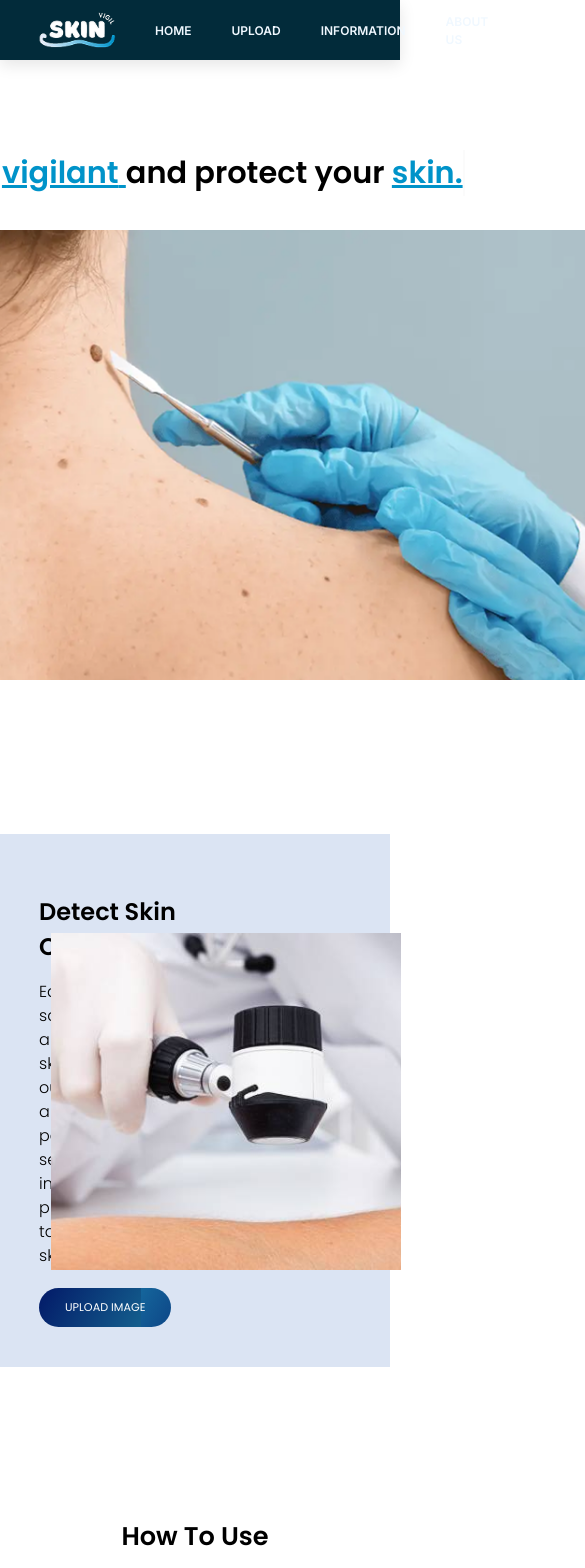
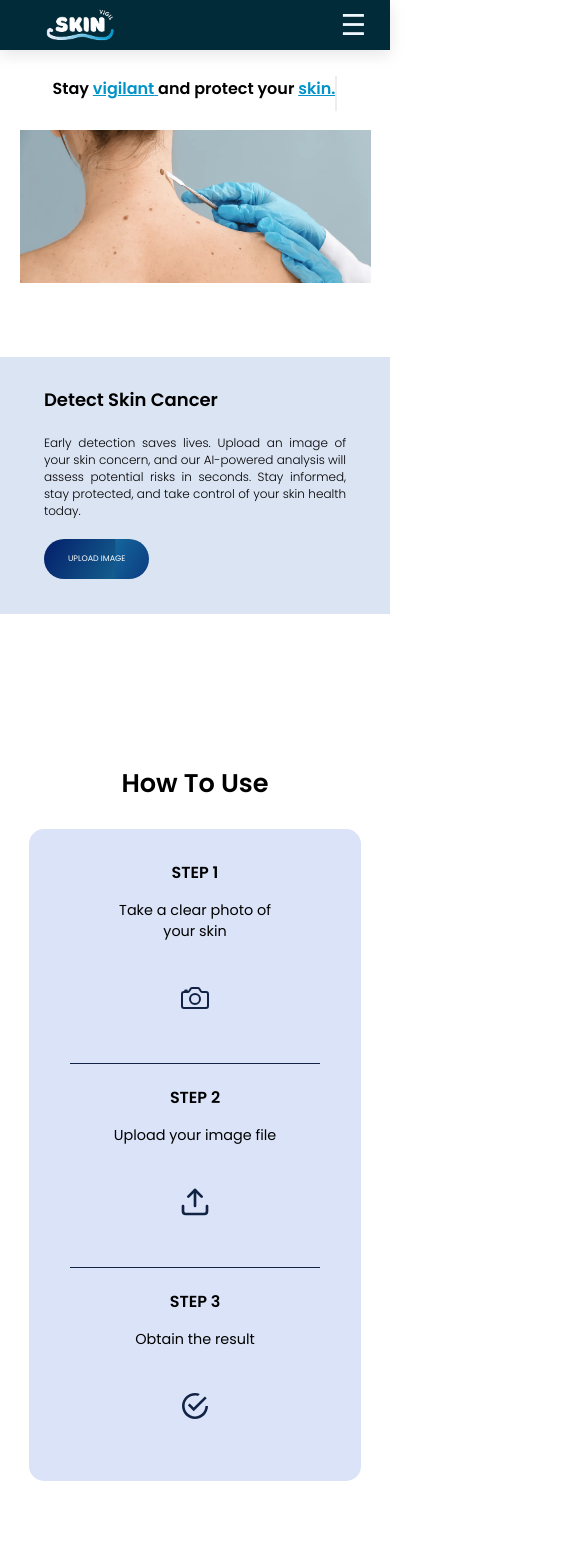
Before and after one commit to michlleee/skin-vigil-frontend, a React (Vite) app: page / in a window 390 px wide. Shown: the top 1568 px of the page, 585 px wide, since content can reach past the window. Built offline with nearby package versions, Linux system fonts and the light colour scheme.

Commit message:
add responsive logic to home css

```diff
--- a/src/components/Navbar/NavBar.jsx
+++ b/src/components/Navbar/NavBar.jsx
@@ -6,6 +6,7 @@ import "./NavbarStyle.css";
 function Navbar() {
     const [showNavbar, setShowNavbar] = useState(true);
     const [lastScrollY, setLastScrollY] = useState(0);
+    const [menuOpen, setMenuOpen] = useState(false);
 
     useEffect(() => {
         const handleScroll = () => {
@@ -26,14 +27,24 @@ function Navbar() {
             <a href="/" className="logo-container">
                 <img src={logo} alt="Logo" className="logo"/>
             </a>
-            <div className="content-container">
-                <ul id="navbar-contents">
-                <li><Link to="/" className="active">Home</Link></li>
-                    <li><Link to="/upload">Upload</Link></li>
-                    <li><Link to="/information">Information</Link></li>
-                    <li><Link to="/about-us">About Us</Link></li>
+
+            <button
+                className="hamburger"
+                onClick={() => setMenuOpen(!menuOpen)}
+                aria-label="Toggle navigation"
+            >
+                ☰
+            </button>
+
+            <div className={`content-container ${menuOpen ? "open" : ""}`}>
+                <ul className="navbar-contents">
+                <li><Link to="/" onClick={() => setMenuOpen(false)}>Home</Link></li>
+                <li><Link to="/upload" onClick={() => setMenuOpen(false)}>Upload</Link></li>
+                <li><Link to="/information" onClick={() => setMenuOpen(false)}>Information</Link></li>
+                <li><Link to="/about-us" onClick={() => setMenuOpen(false)}>About Us</Link></li>
                 </ul>
             </div>
+
         </nav>
     );
 }
--- a/src/components/Navbar/NavbarStyle.css
+++ b/src/components/Navbar/NavbarStyle.css
@@ -1,9 +1,18 @@
 @import url('https://fonts.googleapis.com/css2?family=Inter:wght@400;600;700&display=swap');
+
+nav,
+nav *,
+nav *::before,
+nav *::after {
+  box-sizing: border-box;
+}
+
 
 body{
     margin: 0;
     padding: 0;
     background-color: white;
+    overflow-x: hidden;
 }
 
 nav {
@@ -11,11 +20,13 @@ nav {
     align-items: center;
     justify-content: space-between;
     background: #022B3A;
-    padding: 5px;
+    padding-right: 10px;
+    padding-left: 20px;
     height: 50px;
     box-shadow: 0 5px 15px rgba(0, 0, 0, 0.1);
     position: fixed;
-    width: 100%;
+    width: 100vw;
+    max-width: 100vw;
     top: 0;
     left: 0;
     z-index: 1000;
@@ -38,26 +49,26 @@ nav {
 .logo {
     width: 90px;
     height: auto;
-    padding-left: 30%;
+    margin-left: 10px;
 }
 
 .content-container{
     padding-right: 2%;
 }
 
-#navbar-contents {
+.navbar-contents {
     display: flex;
     align-items: center;
     justify-content: center;
 }
 
-#navbar-contents li {
+.navbar-contents li {
     list-style: none;
     padding: 0 20px;
     position: relative;
 }
 
-#navbar-contents li a {
+.navbar-contents li a {
     text-decoration: none;
     font-size: 0.75rem;
     font-weight: 600;
@@ -68,11 +79,11 @@ nav {
     font-family: 'Inter', sans-serif;
 }
 
-#navbar-contents li a:hover{
+.navbar-contents li a:hover{
     color: rgb(115, 170, 218);
 }
 
-#navbar-contents li a::after {
+.navbar-contents li a::after {
     content: "";
     width: 0;
     height: 3px;
@@ -84,6 +95,61 @@ nav {
     transition: width 0.3s ease-in-out;
 }
 
-#navbar-contents li a:hover::after{
+.navbar-contents li a:hover::after{
     width: 60%;
 }
+
+.hamburger {
+  display: none;
+  font-size: 1.8rem;
+  background: none;
+  border: none;
+  color: aliceblue;
+  cursor: pointer;
+  transform: translateX(-20%);
+}
+
+@media (max-width: 768px) {
+  .hamburger {
+    display: block;
+    z-index: 1100;
+  }
+
+  .content-container {
+    display: none;
+    position: absolute;
+    top: 50px;
+    right: 0;
+    width: 100%;
+    background-color: #022B3A;
+    z-index: 999;
+  }
+
+  .content-container.open {
+    display: flex;
+    flex-direction: column;
+    align-items: flex-start;
+  }
+
+  .navbar-contents {
+    flex-direction: column;
+    width: 100%;
+    padding: 10px;
+  }
+
+  .navbar-contents li {
+    width: 100%;
+    padding: 10px 20px;
+  }
+
+  .navbar-contents li a {
+    display: block;
+    width: 100%;
+    color: aliceblue;
+    text-decoration: none;
+  }
+
+  .logo {
+    padding-left: 10px;
+  }
+}
--- a/src/components/Typewriter/TypewriterStyles.css
+++ b/src/components/Typewriter/TypewriterStyles.css
@@ -1,6 +1,6 @@
 .typewriter {
     font-family: "Poppins", sans-serif;
-    font-size: 1.9rem;
+    font-size: clamp(1.2rem, 4vw, 1.9rem);
     font-weight: 600;
     color: #000000;
     border-right: 2px solid #000000;
@@ -22,3 +22,24 @@
     color: #0093C9;
     text-decoration: underline;
 }
+
+@media (max-width: 900px) {
+    .typewriter {
+        font-size: 1.6rem;
+        margin-bottom: 25px;
+    }
+}
+
+@media (max-width: 600px) {
+    .typewriter {
+        font-size: 1.2rem;
+        margin-bottom: 20px;
+    }
+}
+
+@media (max-width: 400px) {
+    .typewriter {
+        font-size: 1rem;
+        margin-bottom: 15px;
+    }
+}
--- a/src/pages/home/HomePage.jsx
+++ b/src/pages/home/HomePage.jsx
@@ -2,7 +2,6 @@ import MottoSection from "./motto";
 import DetectionSection from "./detectSection";
 import HowTo from "./howTo";
 import WhoWeAre from "./whoWeAre";
-// import UVIndexMap from "../../components/UvIndexMap/UvIndexMap";
 
 function Home(){
   return (
@@ -11,7 +10,6 @@ function Home(){
       <DetectionSection />
       <HowTo />
       <WhoWeAre />
-      {/* <UVIndexMap /> */}
     </>
   );
 };
--- a/src/pages/home/detectSection.jsx
+++ b/src/pages/home/detectSection.jsx
@@ -16,9 +16,11 @@ function detectSection() {
               Stay informed, stay protected, and take control of your skin health today.
             </p>
             <a href="/upload">
-              <ShinyButton speed={5}>
-                <button className="upload-btn">UPLOAD IMAGE</button>
-              </ShinyButton>
+              <div className="btn-wrapper">
+                <ShinyButton speed={5}>
+                  <button className="upload-btn">UPLOAD IMAGE</button>
+                </ShinyButton>
+              </div>
             </a>
 
           </div>
--- a/src/pages/home/detectSectionStyles.css
+++ b/src/pages/home/detectSectionStyles.css
@@ -56,3 +56,84 @@
   right: -50px;
   margin-top: -168px;
 }
+
+@media (max-width: 900px) {
+
+  .detect-text {
+    max-width: 100%;
+    width: 100%;
+    margin-bottom: 20px;
+    display: flex;
+    flex-direction: column;
+    text-align: justify;
+    padding-left: 40px;
+    padding-right: 40px;
+  }
+
+  .detect-text p {
+    line-height: 1.4;
+  }
+
+  .detect-image {
+    display: none;
+  }
+
+  .detect-image img {
+    position: static;
+    width: 90vw;
+    max-width: 350px;
+    height: auto;
+    margin: 0;
+  }
+}
+
+@media (max-width: 600px) {
+  .detect-container {
+    padding: 20px 2vw;
+    margin-top: 90px;
+  }
+
+  .detect-text h2 {
+    font-size: 20px;
+  }
+
+  .detect-text p {
+    font-size: 14px;
+  }
+
+  .upload-btn {
+    font-size: 0.6rem;
+    padding: 5px 5px;
+  }
+
+  .detect-image {
+    display: none;
+  }
+}
+
+@media (max-width: 400px) {
+  .detect-container {
+    padding: 15px 1vw;
+    margin-top: 70px;
+  }
+
+  .detect-text h2 {
+    font-size: 18px;
+  }
+
+  .detect-text p {
+    font-size: 12px;
+  }
+
+  .upload-btn {
+    font-size: 0.5rem;
+    padding: 4px 4px;
+  }
+
+  .detect-image img {
+    width: 80vw;
+    max-width: 300px;
+    height: auto;
+    margin: 0;
+  }
+}
--- a/src/pages/home/howToStyles.css
+++ b/src/pages/home/howToStyles.css
@@ -14,13 +14,13 @@
 .main-content-container{
     background-color: #DAE3F7;
     display: flex;
-    justify-content: space-between;
+    justify-content: center;
     align-items: center;
     border-radius: 15px;
     padding: 30px;
     width: 80%;
     height: 350px;
-    margin-left: 8%;
+    margin: 0 auto;
 }
 
 .step {
@@ -28,12 +28,13 @@
     text-align: center;
     font-family: "Poppins", sans-serif;
     font-size: 1rem;
-    padding: 20px;
+    padding-top: 30px;
 }
 
 .step-desc{
-    margin-bottom: 50px;
+    margin-bottom: 40px;
 }
+
 
 .divider {
     height: 330px;
@@ -42,7 +43,7 @@
 }
 
 .step-txt{
-    margin-bottom: 50px;
+    margin-bottom: 40px;
     font-family: "Poppins", sans-serif;
     font-size: 1.4rem;
     font-weight: 600;
@@ -66,3 +67,79 @@
     color: rgb(23, 60, 92);
     animation: shake 0.3s ease-in-out;
 }
+
+
+@media (max-width: 900px) {
+    .main-content-container {
+        height: auto;
+        padding: 20px;
+        margin: 0 auto;
+    }
+
+    .step {
+        margin-bottom: 30px;
+    }
+}
+
+@media (max-width: 600px) {
+  .main-content-container {
+    flex-direction: column;
+    height: auto;
+    width: 80%;
+    margin-left: 1%;
+    padding: 10px;
+    align-items: center;
+    justify-content: center;
+    display: flex;
+    margin: 0 auto;
+  }
+
+  .divider {
+    display: block;
+    width: 80%;
+    height: 1px;
+    background-color: #112244;
+  }
+
+  .step {
+    padding: 10px 0;
+    font-size: 0.95rem;
+  }
+
+  .step-txt {
+    font-size: 1.1rem;
+    margin-bottom: 20px;
+  }
+
+  .icon {
+    font-size: 2.2rem;
+    margin-bottom: 10px;
+  }
+}
+
+@media (max-width: 400px) {
+  .main-content-container {
+    flex-direction: column;
+    width: 80%;
+    padding: 10px;
+    display: flex;
+    align-items: center;
+    justify-content: center;
+    margin: 0 auto;
+  }
+
+  .step {
+    padding: 5px 0;
+    font-size: 0.9rem;
+  }
+
+  .step-txt {
+    font-size: 1rem;
+    margin-bottom: 15px;
+  }
+
+  .icon {
+    font-size: 2rem;
+    margin-bottom: 8px;
+  }
+}
--- a/src/pages/home/motto.jsx
+++ b/src/pages/home/motto.jsx
@@ -6,12 +6,14 @@ function motto(){
     return(
         <div className="div-motto">
             <section className="motto">
-                <Typewriter className="motto-text"
-                    text="Stay vigilant and protect your skin."
-                    speed={70}
-                    pauseTime={4000}
-                    deleteSpeed={50}
-                />
+                <div className="typewriter-wrapper">
+                    <Typewriter
+                        text="Stay vigilant and protect your skin."
+                        speed={70}
+                        pauseTime={4000}
+                        deleteSpeed={50}
+                    />
+                </div>
                 <div className="image-container">
                     <img src={checkSkin} alt="Skin Check" className="skin-img" />
                 </div>
--- a/src/pages/home/mottoStyles.css
+++ b/src/pages/home/mottoStyles.css
@@ -15,3 +15,41 @@
     width: auto;
     height: 450px;
 }
+
+.typewriter-wrapper {
+    width: 100%;
+    text-align: center;
+}
+
+@media (max-width: 900px) {
+    .div-motto {
+        margin-top: 80px;
+    }
+
+    .skin-img {
+        width: 100%;
+        height: auto;
+    }
+}
+
+@media (max-width: 600px) {
+    .skin-img {
+        max-width: 90%;
+        height: auto;
+    }
+
+    .div-motto {
+        margin-top: 80px;
+    }
+}
+
+@media (max-width: 400px) {
+    .skin-img {
+        max-width: 90%;
+        height: auto;
+    }
+
+    .div-motto {
+        margin-top: 60px;
+    }
+}
--- a/src/pages/home/whoWeAreStyles.css
+++ b/src/pages/home/whoWeAreStyles.css
@@ -57,3 +57,51 @@
     font-size: 0.7rem;
     cursor: pointer;
 }
+
+@media (max-width: 900px) {
+    .whowe-content {
+        flex-direction: column;
+        align-items: center;
+    }
+
+    .whowe-text {
+        max-width: 100%;
+        text-align: justify;
+    }
+
+    .whowe-image img {
+        display: none;
+    }
+}
+
+@media (max-width: 600px) {
+    .whowe-text h2 {
+        font-size: 20px;
+    }
+
+    .whowe-text p {
+        font-size: 14px;
+    }
+
+    .whowe-image img {
+        width: 300px;
+        left: -30px;
+        margin-top: -150px;
+    }
+}
+
+@media (max-width: 400px) {
+    .whowe-text h2 {
+        font-size: 18px;
+    }
+
+    .whowe-text p {
+        font-size: 12px;
+    }
+
+    .whowe-image img {
+        width: 250px;
+        left: -20px;
+        margin-top: -130px;
+    }
+}
```
Also changed, not shown: src/pages/home/checkSkin.png (deleted).
